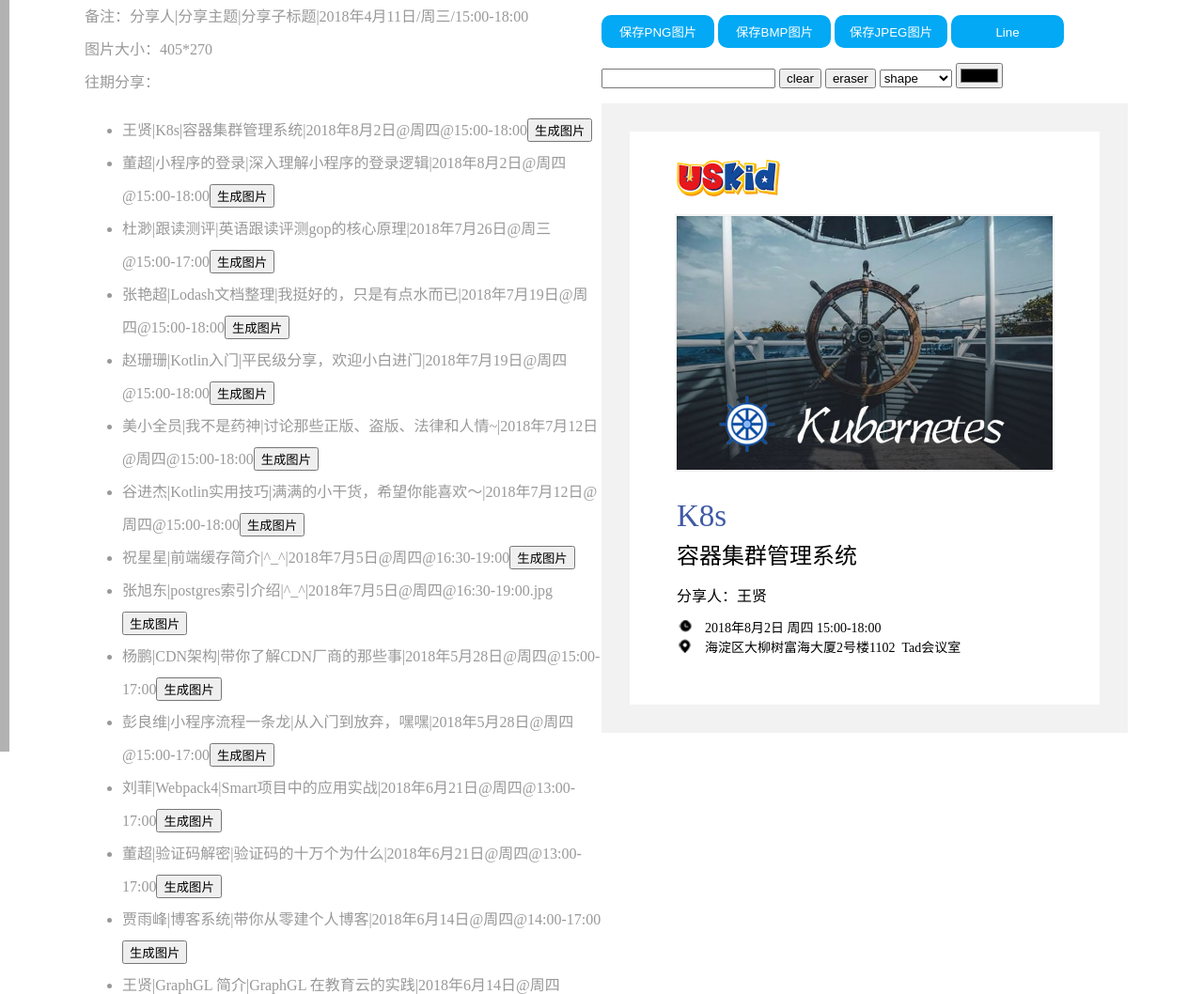
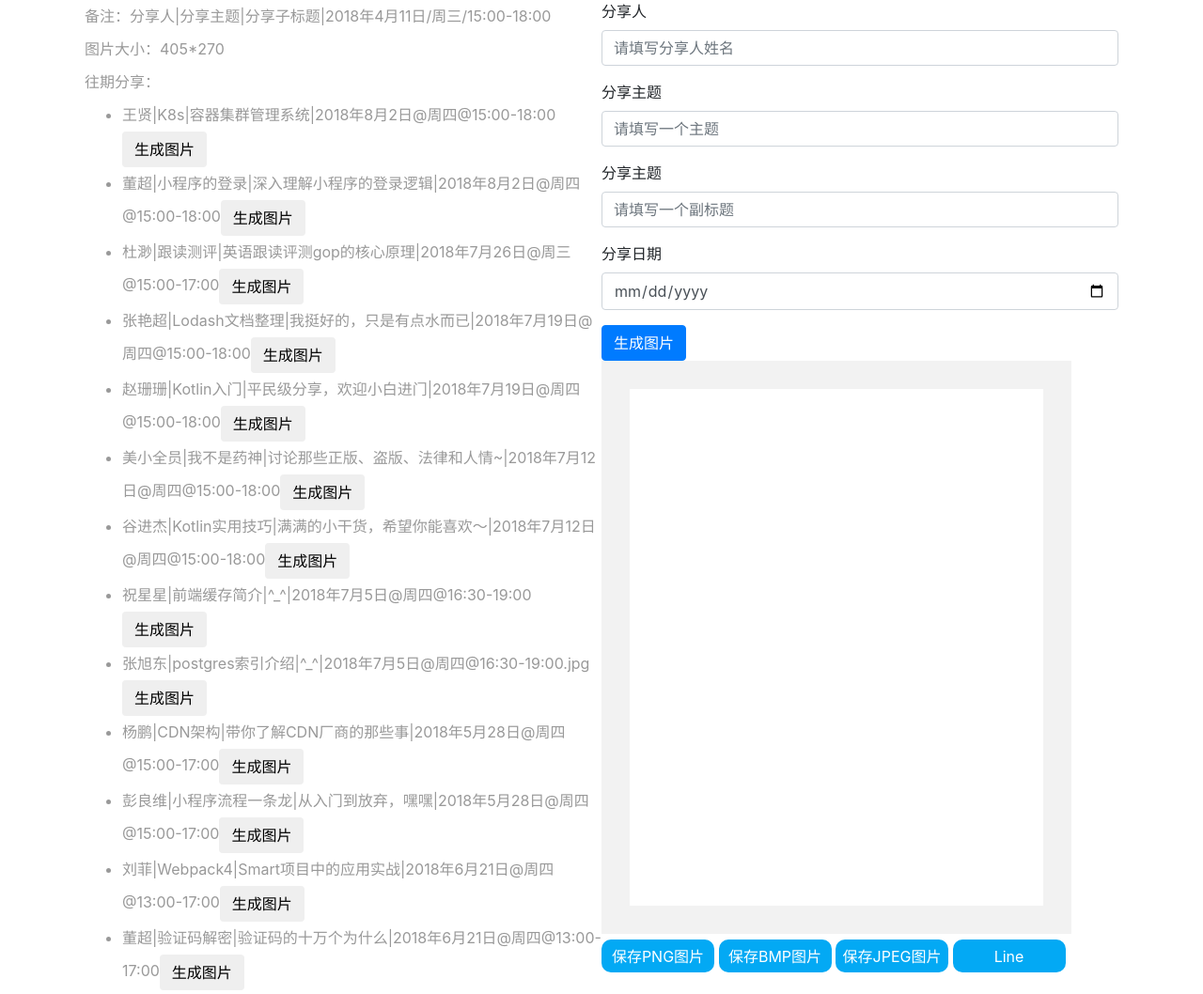
Before and after one commit to BETH-zhang/thursday-share, a plain HTML site: page index.html in a window 1280 px wide. Shown: the top 1058 px of the page at 94% size. Drawn offline with nearby package versions, Linux system fonts and the light colour scheme.

Commit message:
重构模块化驱动架构

```diff
--- a/css/index.css
+++ b/css/index.css
@@ -9,7 +9,7 @@ body {
   margin: 0 auto;
 }
 
-input[type='button'] {
+input[type="button"] {
   display: inline-block;
   width: 120px;
   height: 35px;
@@ -47,5 +47,4 @@ input[type="button"]:hover {
   background: #000;
   opacity: 0.3;
   width: 10px;
-  height: 100vh;
 }
--- a/index.html
+++ b/index.html
@@ -5,7 +5,8 @@
     <meta name="viewport" content="width=device-width">
     <title>在线导出图片</title>
     <meta name="viewport" content="width=640, user-scalable=no, target-densitydpi=device-dpi">
-    <link rel="stylesheet" href="./css/index.css">
+    <link rel="stylesheet" href="./css/index.css?t=1">
+    <link rel="stylesheet" href="https://cdn.bootcss.com/bootstrap/4.0.0/css/bootstrap.min.css" integrity="sha384-Gn5384xqQ1aoWXA+058RXPxPg6fy4IWvTNh0E263XmFcJlSAwiGgFAW/dAiS6JXm" crossorigin="anonymous">
   </head>
   <body>
     <div class="body">
@@ -18,17 +19,27 @@
         <ul id="shareList"></ul>
       </div>
       <div class="right">
-        <p>
-          <input id="savepngbtn" type="button" value="保存PNG图片">
-          <!-- <input id="convertpngbtn" type="button" value="转换成PNG图片"> -->
-          <input id="savebmpbtn" type="button" value="保存BMP图片">
-          <!-- <input id="convertbmpbtn" type="button" value="转换成BMP图片"> -->
-          <input id="savejpegbtn" type="button" value="保存JPEG图片">
-          <input id="changeCanvas" type="button" value="Line">
-          <!-- <input id="convertjpegbtn" type="button" value="转换成JPEG图片"> -->
-          <!-- <input id="resetbtn" type="button" value="重置" > -->
-        </p>
-        <p id="lineTool">
+        <div class="form-group">
+          <label for="mc">分享人</label>
+          <input type="text" class="form-control" id="mc" aria-describedby="emailHelp" placeholder="请填写分享人姓名">
+        </div>
+        <div class="form-group">
+          <label for="title">分享主题</label>
+          <input type="text" class="form-control" id="title" placeholder="请填写一个主题">
+        </div>
+        <div class="form-group">
+          <label for="subTitle">分享主题</label>
+          <input type="text" class="form-control" id="subTitle" placeholder="请填写一个副标题">
+        </div>
+        <div class="form-group">
+          <label for="schedule">分享日期</label>
+          <input type="date" class="form-control" id="schedule" placeholader="请填写分享日期"/>
+        </div>
+
+        <button id="saveBtn" class="btn btn-primary">生成图片</button>
+        <br />
+
+        <!-- <p id="lineTool">
           <input id="size" type="text" onchange="sizeChange()"></input>
           <button id="clear">clear</button>
           <button id="eraser" onclick="doEraser()">eraser</button>
@@ -47,15 +58,34 @@
               <option value = "3">circle</option>
               <option value = "4">line</option>
             </select>
+        </p> -->
+        <canvas id="thecanvas" style="border: 30px solid #f2f2f2; width: 500px; height: 610px">你的浏览器不支持画布技术，请使用谷歌浏览器/火狐浏览器或最新的IE9/10/11。</canvas>
+
+        <p>
+          <input id="savepngbtn" type="button" value="保存PNG图片">
+          <!-- <input id="convertpngbtn" type="button" value="转换成PNG图片"> -->
+          <input id="savebmpbtn" type="button" value="保存BMP图片">
+          <!-- <input id="convertbmpbtn" type="button" value="转换成BMP图片"> -->
+          <input id="savejpegbtn" type="button" value="保存JPEG图片">
+          <input id="changeCanvas" type="button" value="Line">
+          <!-- <input id="convertjpegbtn" type="button" value="转换成JPEG图片"> -->
+          <!-- <input id="resetbtn" type="button" value="重置" > -->
         </p>
-        <canvas id="thecanvas" style="border: 30px solid #f2f2f2; width: 500px; height: 610px">你的浏览器不支持画布技术，请使用谷歌浏览器/火狐浏览器或最新的IE9/10/11。</canvas>
       </div>
       <div class="clear"></div>
 
   </div>
   <script src="./js/base64.js"></script>
   <script src="./js/canvas2image.js"></script>
-  <script src="http://www.webhek.com/wordpress/wp-content/themes/webhek2016/js/jquery-3.1.1.min.js?v=7"></script>
-  <script src="./js/index.js?t=3"></script>
+  <script src="https://cdn.bootcss.com/jquery/3.3.1/jquery.js"></script>
+  <script type="text/javascript" src="./js/module.js?t=15"></script>
+  <script type="text/javascript">
+    $(function() {
+      $.getJSON("./js/data.json?t=4", function(data) {
+        console.log(1, data);
+        ModuleDriver.init(data);
+      });
+    });
+  </script>
   </body>
   </html>
--- /dev/null
+++ b/js/data.json
@@ -0,0 +1,35 @@
+{
+	"detail": {
+		"title": "detail-title",
+		"subTitle": "detail-subTitle",
+		"mc": "mc",
+		"schedule": "2018-8-2",
+		"address": "富海大厦"
+	},
+	"list": [
+		"王贤|K8s|容器集群管理系统|2018年8月2日@周四@15:00-18:00",
+	    "董超|小程序的登录|深入理解小程序的登录逻辑|2018年8月2日@周四@15:00-18:00",
+	    "杜渺|跟读测评|英语跟读评测gop的核心原理|2018年7月26日@周三@15:00-17:00",
+	    "张艳超|Lodash文档整理|我挺好的，只是有点水而已|2018年7月19日@周四@15:00-18:00",
+	    "赵珊珊|Kotlin入门|平民级分享，欢迎小白进门|2018年7月19日@周四@15:00-18:00",
+	    "美小全员|我不是药神|讨论那些正版、盗版、法律和人情~|2018年7月12日@周四@15:00-18:00",
+	    "谷进杰|Kotlin实用技巧|满满的小干货，希望你能喜欢～|2018年7月12日@周四@15:00-18:00",
+	    "祝星星|前端缓存简介|^_^|2018年7月5日@周四@16:30-19:00",
+	    "张旭东|postgres索引介绍|^_^|2018年7月5日@周四@16:30-19:00.jpg",
+	    "杨鹏|CDN架构|带你了解CDN厂商的那些事|2018年5月28日@周四@15:00-17:00",
+	    "彭良维|小程序流程一条龙|从入门到放弃，嘿嘿|2018年5月28日@周四@15:00-17:00",
+	    "刘菲|Webpack4|Smart项目中的应用实战|2018年6月21日@周四@13:00-17:00",
+	    "董超|验证码解密|验证码的十万个为什么|2018年6月21日@周四@13:00-17:00",
+	    "贾雨峰|博客系统|带你从零建个人博客|2018年6月14日@周四@14:00-17:00",
+	    "王贤|GraphGL 简介|GraphGL 在教育云的实践|2018年6月14日@周四@14:00-17:00",
+	    "张百鸽|解码MVVM|带你了解Vue的双向数据绑定|2018年6月7日@周四@15:00-16:30",
+	    "董超|HTTP协议详解|没有主题的主题分享|2018年5月31日@周四@16:00-17:00",
+	    "董超|借小程序的幌子|带你了解文件服务和HTTP协议|2018年5月24日@周四@16:00-17:00",
+	    "张百鸽|微信小程序的深入探索|带你领略小程序的设计之美|2018年5月17日@周四@14:00-16:00",
+	    "孙敬云|程序员修炼之道|带你学习如来神掌|2018年4月11日@周三@15:00-18:00",
+	    "杨鹏|自动化运维实践|智课运维的实践之路|2018年4月11日@周三@17:30-19:00",
+	    "厂商分享|体感 未来已来|极致体验|2018年4月12日@周四@15:00-17:00",
+	    "U3D团队|让孩子练习更生动|U3D那些对接进度成果展示|2018年4月19日@周四@10:00-12:00",
+	    "课前团队|让孩子预习更有趣|一切为了孩子|2018年4月19日@周四@10:00-12:00"
+	]
+}
--- /dev/null
+++ b/js/module.js
@@ -0,0 +1,99 @@
+/**
+ * 模块驱动架构
+ */
+
+ (function (global, factory, framework) {
+ 	return factory.call(global, global.jQuery, framework)
+ })(this, function($, f) {
+ 	var common = {
+ 		formateDetail: function(data) {
+ 			var currentDataTmp = data.split("|");
+		    var mc = currentDataTmp[0];
+		    var title = currentDataTmp[1];
+		    var subTitle = currentDataTmp[2];
+		    var schedule = currentDataTmp[3];
+		    var address = "海淀区大柳树富海大厦2号楼1102  Tad会议室";
+		    return {
+		    	mc: mc,
+		    	title: title,
+		    	subTitle: subTitle,
+		    	schedule: schedule,
+		    	address: address
+		    }
+ 		}
+ 	};
+
+ 	// 模块驱动的对象
+ 	var __DRIVER__ = this[f] = {
+ 		init: function(meta) {
+ 			// 初始化
+ 			console.log(2, meta)
+ 			// 加载数据
+ 			this.load(meta);
+ 		},
+ 		load: function(meta) {
+ 			console.log(3, meta)
+ 			// 分析填充数据
+ 			this.fetch(meta);
+ 			// 驱动模块更新视图
+ 			this.refresh();
+ 		},
+ 		fetch: function(meta) {
+ 			for (var module in __MODULE__) {
+ 				__MODULE__[module].data = meta[module];
+ 			}
+ 		},
+ 		refresh: function() {
+ 			console.log("refresh", __MODULE__);
+ 			for (var module in __MODULE__) {
+ 				__MODULE__[module].refresh(); // 渲染模块
+ 			}
+ 		},
+ 		args: function() {
+ 			return $(this.form).serialize();
+ 		}
+ 	};
+
+ 	// 模块引擎
+ 	var __MODULE__ = {
+ 		"detail": {
+ 			"view": undefined,
+ 			"data": undefined,
+ 			"refresh": function() {
+ 				console.log('detail', this.data)
+ 			}
+ 		},
+ 		"list": {
+ 			"view": $("#shareList"),
+ 			"data": undefined,
+ 			"refresh": function() {
+ 				var self = this;
+				var eleDiv = [];
+			    this.data.forEach(function(item, index) {
+			      eleDiv.push(`<li>${item}<button class='btn' key='${index}'>生成图片</button></li>`);
+			    });
+			    this.view.html(eleDiv.join(""));
+			    var $btn = $(".btn");
+			    $btn.bind("click", function() {
+			      var btnIndex = $(this).attr("key");
+			      var detail = {};
+			      if (self.data[btnIndex]) {
+				      detail = common.formateDetail(self.data[btnIndex]);
+			      } else {
+			      	  var inputs = $('.form-control');
+			      	  Object.keys(inputs).forEach(function (item) {
+			      	  	var input = inputs[item];
+			      	  	if (typeof input === 'object' && $(input).attr('id')) {
+			      	  		detail[$(input).attr('id')] = $(input).val();
+			      	  	}
+			      	  })
+			      }
+			      console.log('current-detail', detail)
+			      // updateCanvas(btnIndex);
+			    });
+ 			}
+ 		},
+ 	};
+
+ 	return this[f];
+ }, "ModuleDriver")
```
Also changed, not shown: js/canvas.js (+4 -4 lines), js/canvas2image.js (+9 -9 lines), js/index.js (+62 -62 lines).
